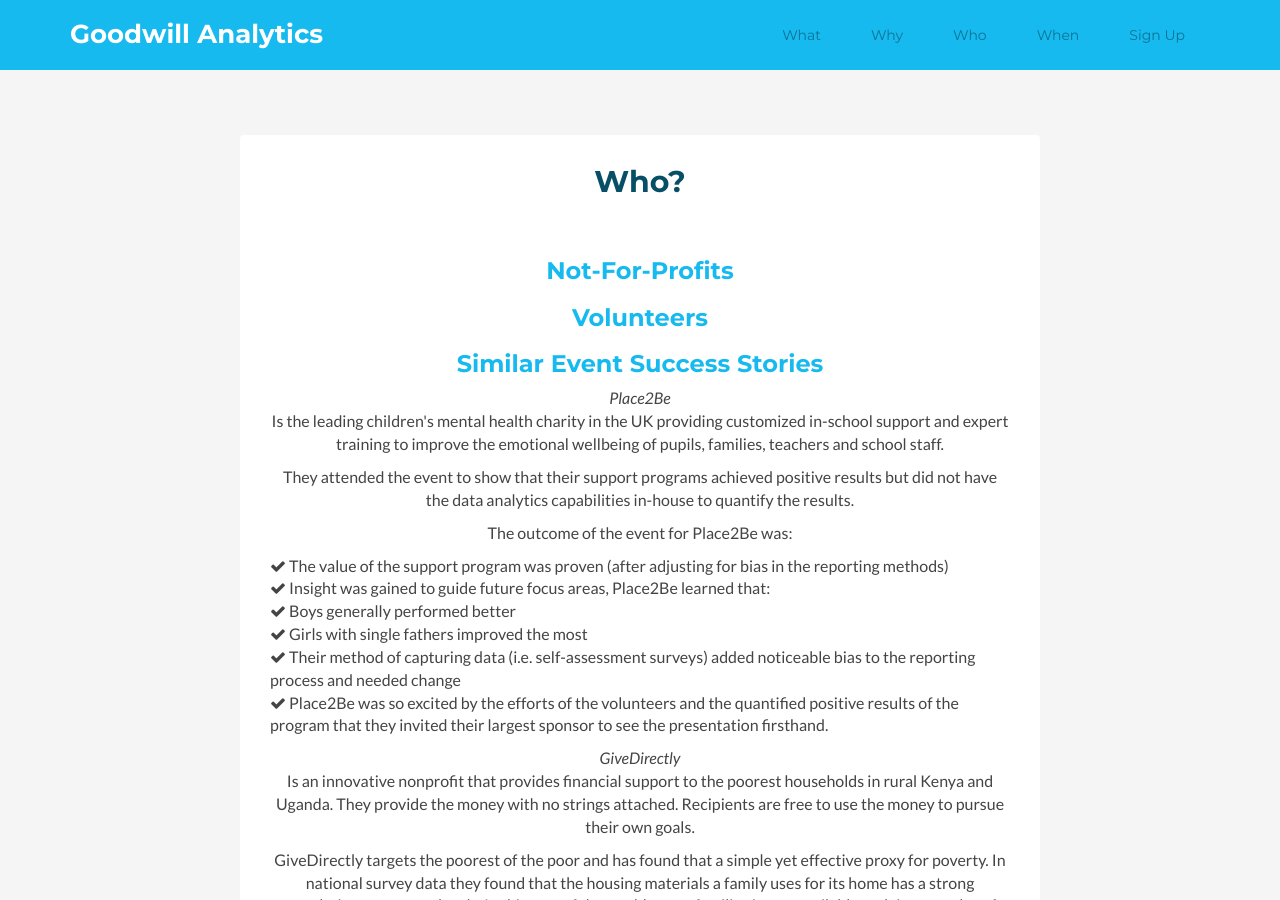
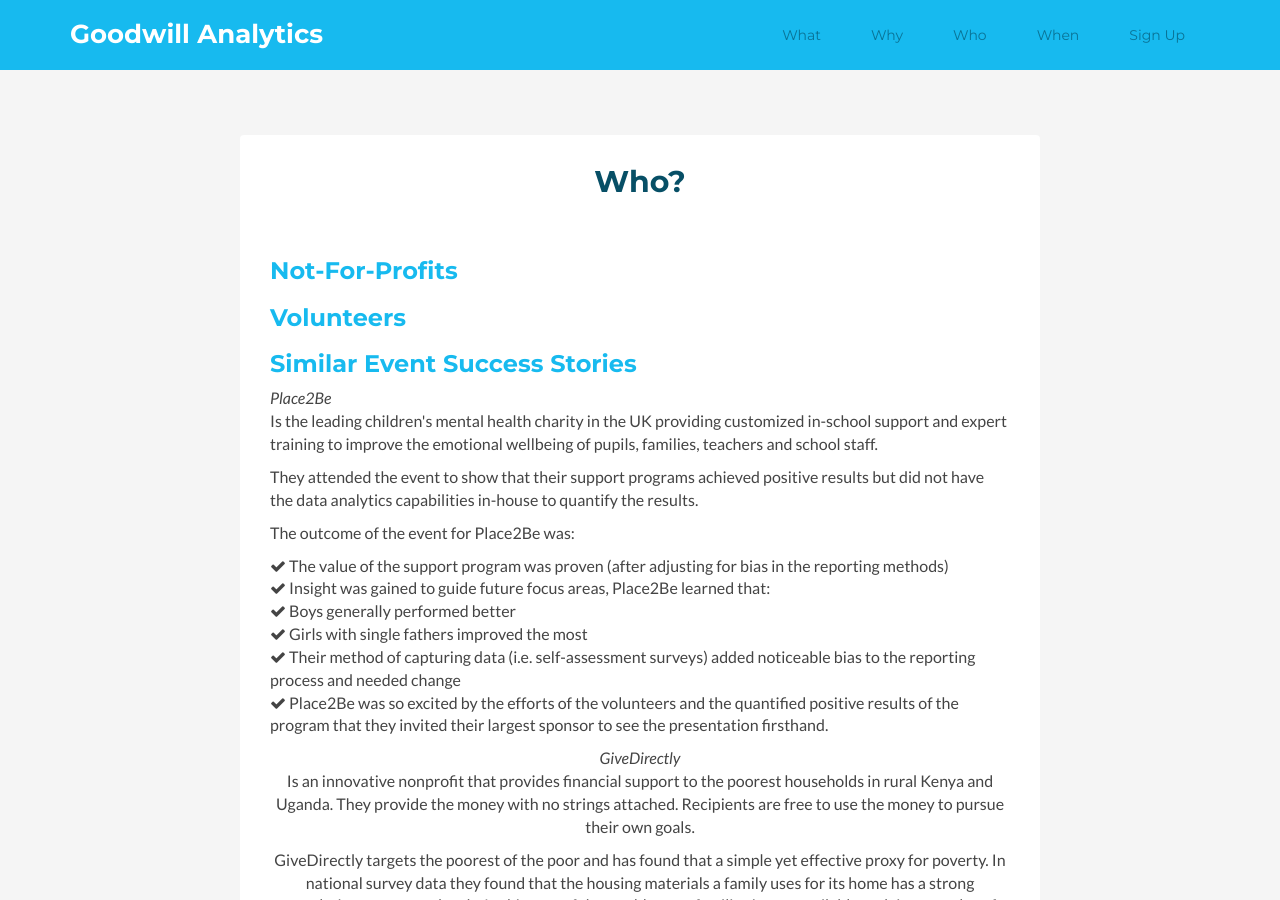
Before and after one commit to goodwillanalytics/goodwillanalytics.github.io, a Jekyll site: the page built from index.html, in a window 1280 px wide and 900 px high, scrolled down 1214 px. Built offline with Jekyll 4.4.1, drawn with Linux system fonts in a browser that asks for light colours.

Commit message:
Updated styles

```diff
--- a/_includes/who.html
+++ b/_includes/who.html
@@ -3,22 +3,23 @@
         <div class="container">
             <div class="license-inner">
 				<h2 class="title text-center">Who?</h2>
-				<h3 class="sub-title text-center">Not-For-Profits</h3>
 
-				<h3 class="sub-title text-center">Volunteers</h3>
+				<h3 class="sub-title">Not-For-Profits</h3>
 
-				<h3 class="sub-title text-center">Similar Event Success Stories</h3>
-				<p class="intro text-center"><em>Place2Be</em><br>Is the leading children's mental health charity in the UK providing customized in-school support and expert training to improve the emotional wellbeing of pupils, families, teachers and school staff.</p>
-				<p class="intro text-center">They attended the event to show that their support programs achieved positive results but did not have the data analytics capabilities in-house to quantify the results.</p>
-				<p class="intro text-center">The outcome of the event for Place2Be was:</p>
+				<h3 class="sub-title">Volunteers</h3>
+
+				<h3 class="sub-title">Similar Event Success Stories</h3>
+				<p><em>Place2Be</em><br>Is the leading children's mental health charity in the UK providing customized in-school support and expert training to improve the emotional wellbeing of pupils, families, teachers and school staff.</p>
+				<p>They attended the event to show that their support programs achieved positive results but did not have the data analytics capabilities in-house to quantify the results.</p>
+				<p>The outcome of the event for Place2Be was:</p>
 				<ul class="feature-list list-unstyled">
 					<li><i class="fa fa-check"></i> The value of the support program was proven (after adjusting for bias in the reporting methods)</li>
-					<li><i class="fa fa-check"></i> Insight was gained to guide future focus areas, Place2Be learned that:</li>
-					<ul class="feature-list list-unstyled">
-						<li><i class="fa fa-check"></i> Boys generally performed better</li>
-						<li><i class="fa fa-check"></i> Girls with single fathers improved the most</li>
-						<li><i class="fa fa-check"></i> Their method of capturing data (i.e. self-assessment surveys) added noticeable bias to the reporting process and needed change</li>
-					</ul>
+					<li><i class="fa fa-check"></i> Insight was gained to guide future focus areas, Place2Be learned that:
+						<ul class="feature-list list-unstyled">
+							<li><i class="fa fa-check"></i> Boys generally performed better</li>
+							<li><i class="fa fa-check"></i> Girls with single fathers improved the most</li>
+							<li><i class="fa fa-check"></i> Their method of capturing data (i.e. self-assessment surveys) added noticeable bias to the reporting process and needed change</li>
+						</ul></li>
 					<li><i class="fa fa-check"></i> Place2Be was so excited by the efforts of the volunteers and the quantified positive results of the program that they invited their largest sponsor to see the presentation firsthand.</li>
 				</ul>
 				<p class="intro text-center"><em>GiveDirectly</em><br>Is an innovative nonprofit that provides financial support to the poorest households in rural Kenya and Uganda. They provide the money with no strings attached. Recipients are free to use the money to pursue their own goals.</p>
```
